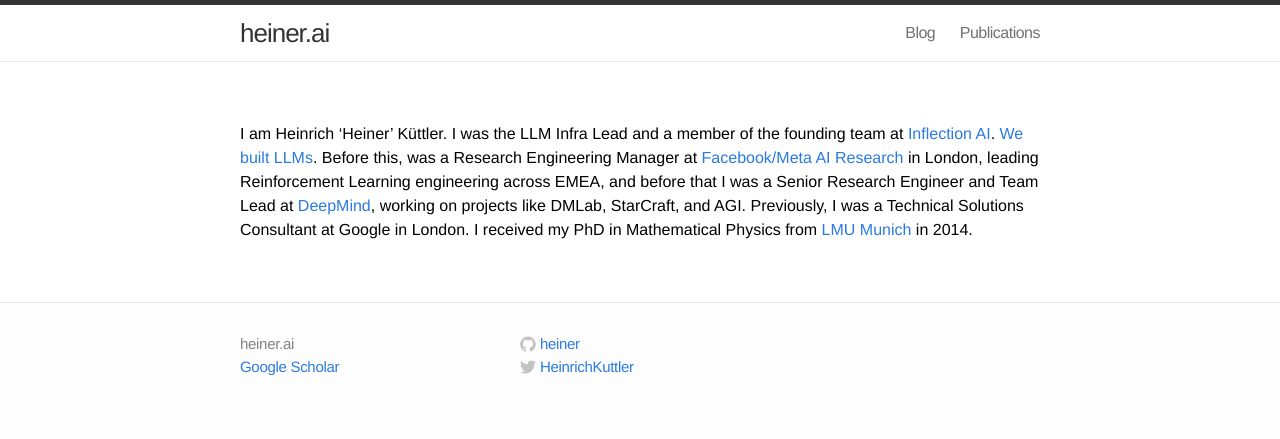
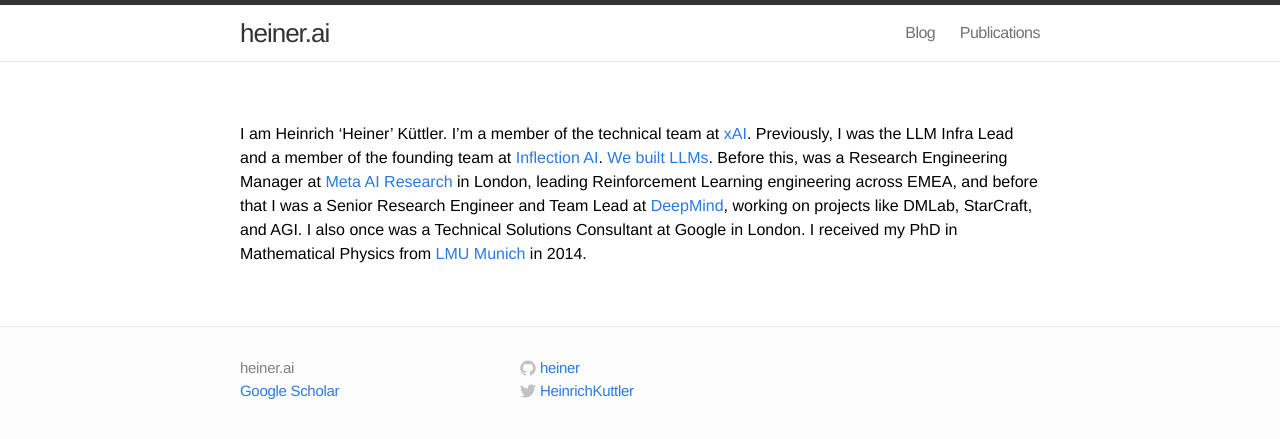
Before and after one commit to heiner/heiner.github.com, a Jekyll site: the page built from index.md, in a window 1280 px wide. Shown: the top 439 px of the page. Built offline with Jekyll 4.4.1, drawn with Linux system fonts in a browser that asks for light colours.

Commit message:
Career update.

```diff
--- a/index.md
+++ b/index.md
@@ -4,16 +4,18 @@
 exclude: true
 ---
 
-I am Heinrich ‘Heiner’ Küttler. I was the LLM Infra
-Lead and a member of the founding team at [Inflection
-AI](https://inflection.ai). [We](https://inflection.ai/inflection-1)
+I am Heinrich ‘Heiner’ Küttler.
+I'm a member of the technical team at [xAI](https://x.ai).
+Previously, I was the LLM Infra Lead and a member of the founding team
+at [Inflection AI](https://inflection.ai).
+[We](https://inflection.ai/inflection-1)
 [built](https://inflection.ai/inflection-2)
-[LLMs](https://inflection.ai/inflection-2-5). Before this, was a
-Research Engineering Manager at [Facebook/Meta AI
+[LLMs](https://inflection.ai/inflection-2-5).
+Before this, was a Research Engineering Manager at [Meta AI
 Research](https://ai.meta.com/research/) in London, leading
 Reinforcement Learning engineering across EMEA, and before that I was
 a Senior Research Engineer and Team Lead at
 [DeepMind](https://deepmind.google/), working on projects like DMLab,
-StarCraft, and AGI. Previously, I was a Technical Solutions Consultant
+StarCraft, and AGI. I also once was a Technical Solutions Consultant
 at Google in London. I received my PhD in Mathematical Physics from
 [LMU Munich](https://www.lmu.de/) in 2014.
```
